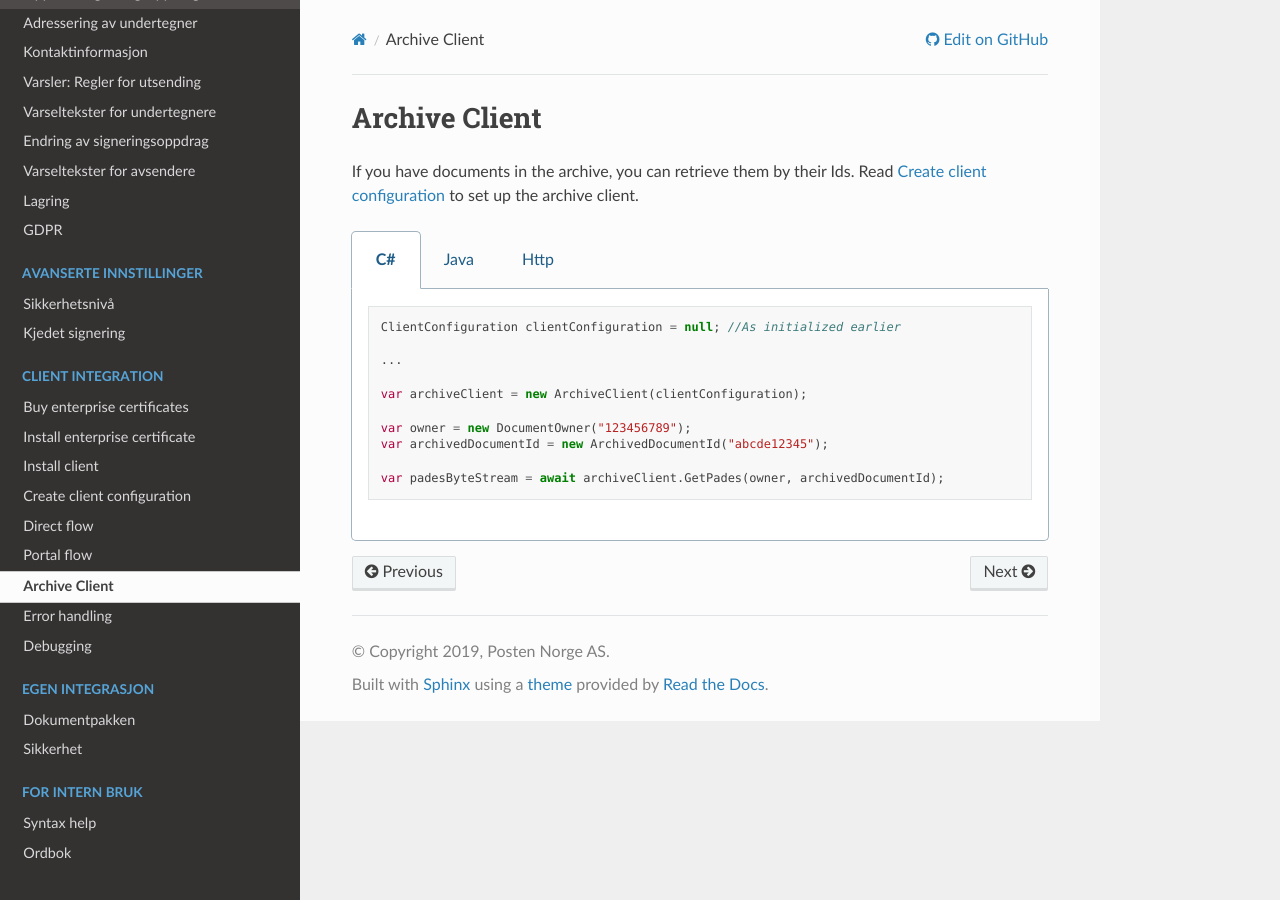
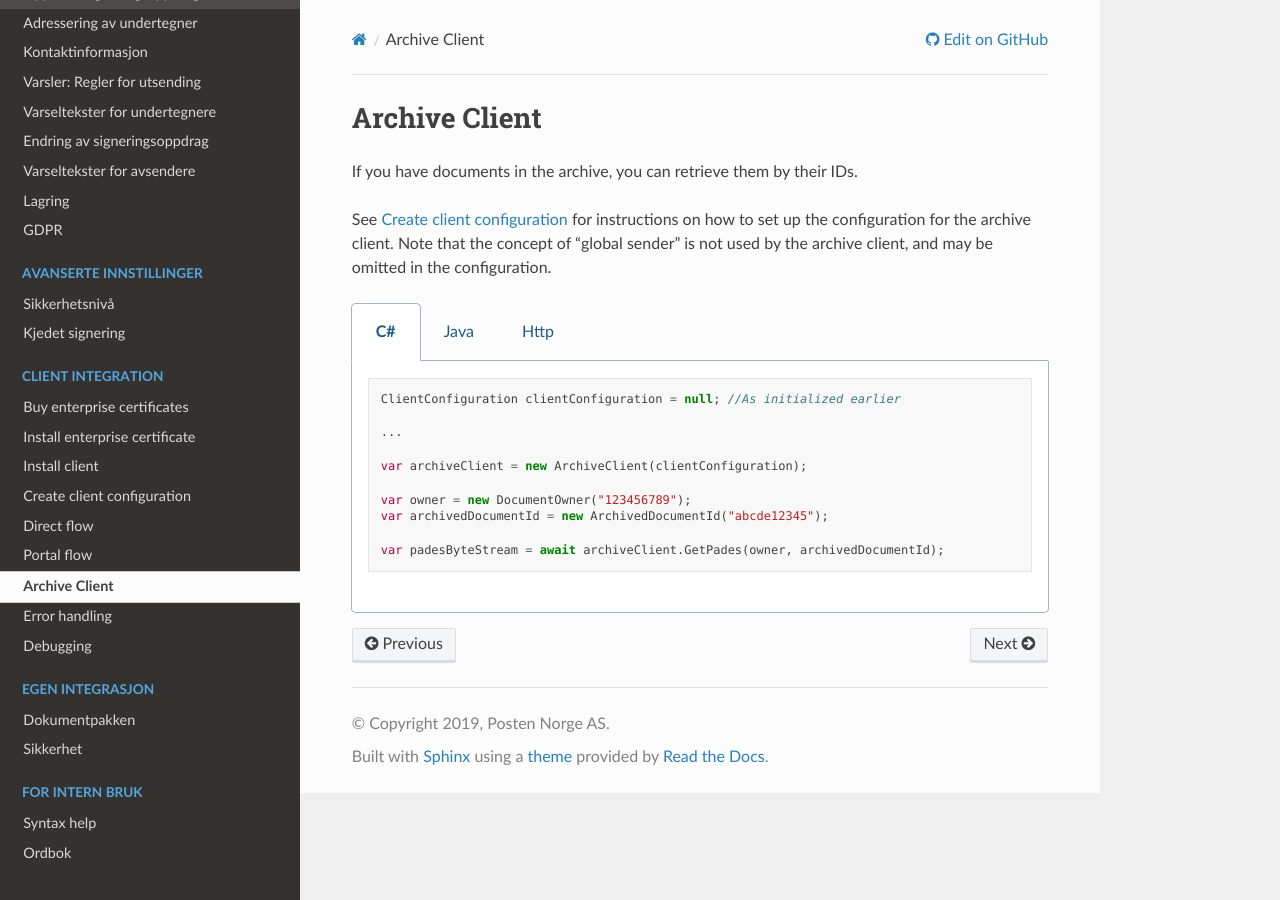
Before and after one commit to ramonarellano/signering-docs, a Sphinx documentation site: the page built from source/client-integration/archive-client.rst, in a window 1280 px wide. Built offline with Sphinx 7.4.7 and the Read the Docs theme 2.0.0, drawn with Linux system fonts in a browser that asks for light colours.

Commit message:
Some adjustments to archive client documentation
Use try-with-resources in the example Java code.

Some restructuring of the HTTP-API documentation.

```diff
--- a/source/client-integration/archive-client.rst
+++ b/source/client-integration/archive-client.rst
@@ -3,8 +3,9 @@
 Archive Client
 ****************************
 
-If you have documents in the archive, you can retrieve them by their Ids.
-Read :ref:`client-configuration` to set up the archive client.
+If you have documents in the archive, you can retrieve them by their IDs.
+
+See :ref:`client-configuration` for instructions on how to set up the configuration for the archive client. Note that the concept of "global sender" is not used by the archive client, and may be omitted in the configuration.
 
 
 
@@ -38,10 +39,16 @@
             DocumentOwner owner = DocumentOwner.ofOrganizationNumber("123456789");
             String archivedDocumentId = "abcde12345";
 
-            InputStream pAdESStream = archiveClient.GetPades(owner, archivedDocumentId);
+            try (InputStream pAdESStream = archiveClient.getPades(owner, archivedDocumentId)) {
+                // consume the downloaded PAdES document
+            }
 
     .. group-tab:: Http
 
-            To download a document do a ``HTTP GET`` to: ``api.<environment>.signering.posten.no/api/<org-num>/archive/documents/<id>/pades`` , where <environment> is difiqa, difitest or just remove the environment part for the production environment.
+            To download a document, send an ``HTTP GET`` request to ``api.<env>.signering.posten.no/api/<organization-num>/archive/documents/<id>/pades``.
 
-            For more information on the format of the signed document, see :ref:`signerte-dokumenter`.
+
+            - ``<env>`` is difiqa, difitest, or just remove the environment part for the production environment.
+            - ``<organization-num>`` is the organization number whose archive you want to access
+            - ``<id>`` is the ID of the document you want to download.
+            - The ending ``/pades`` indicates the variant of the document you want to download, and at this point only signed documents (PAdES) is supported. For more information on the format of the signed document, see :ref:`signerte-dokumenter`.
```
